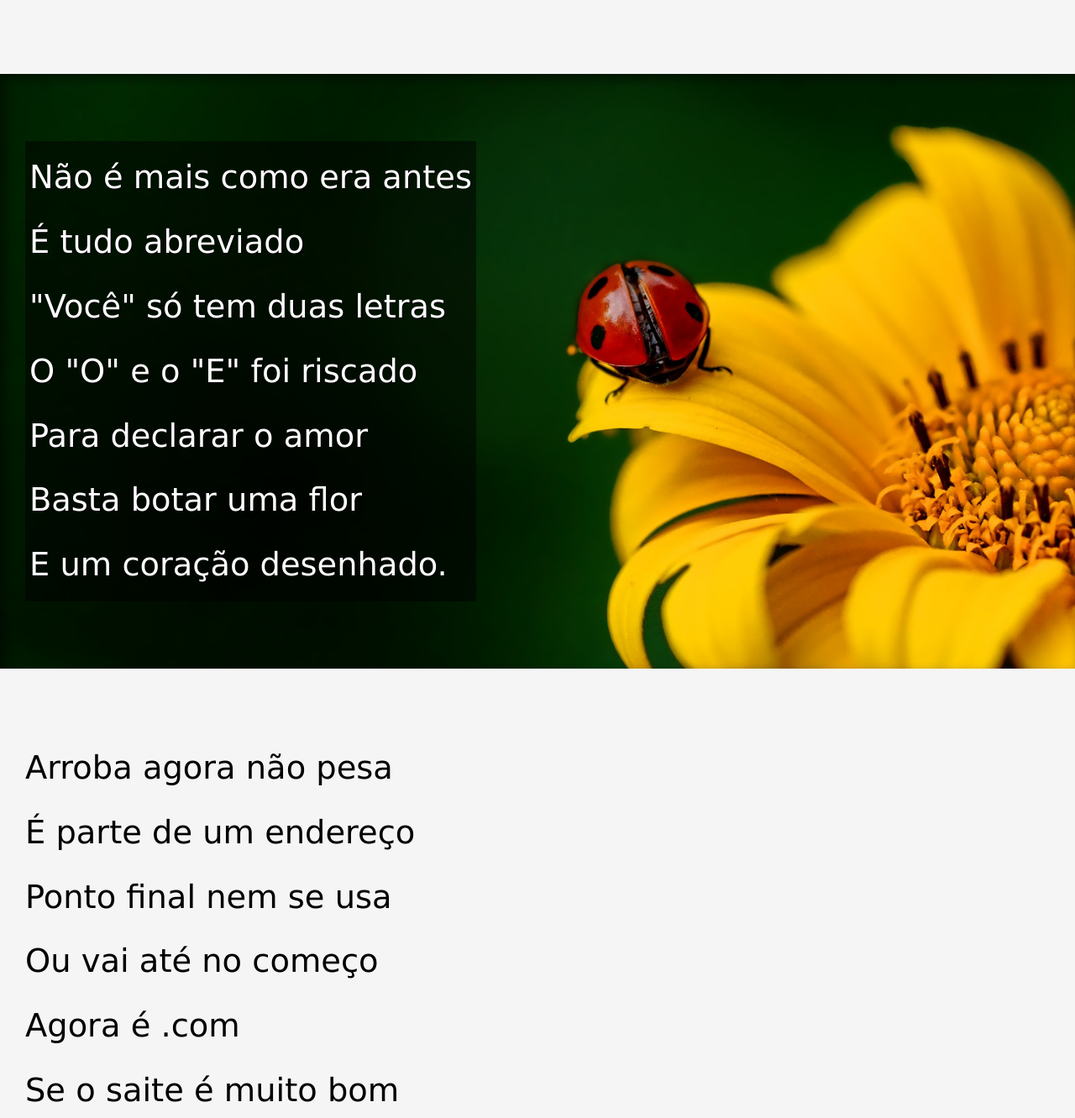
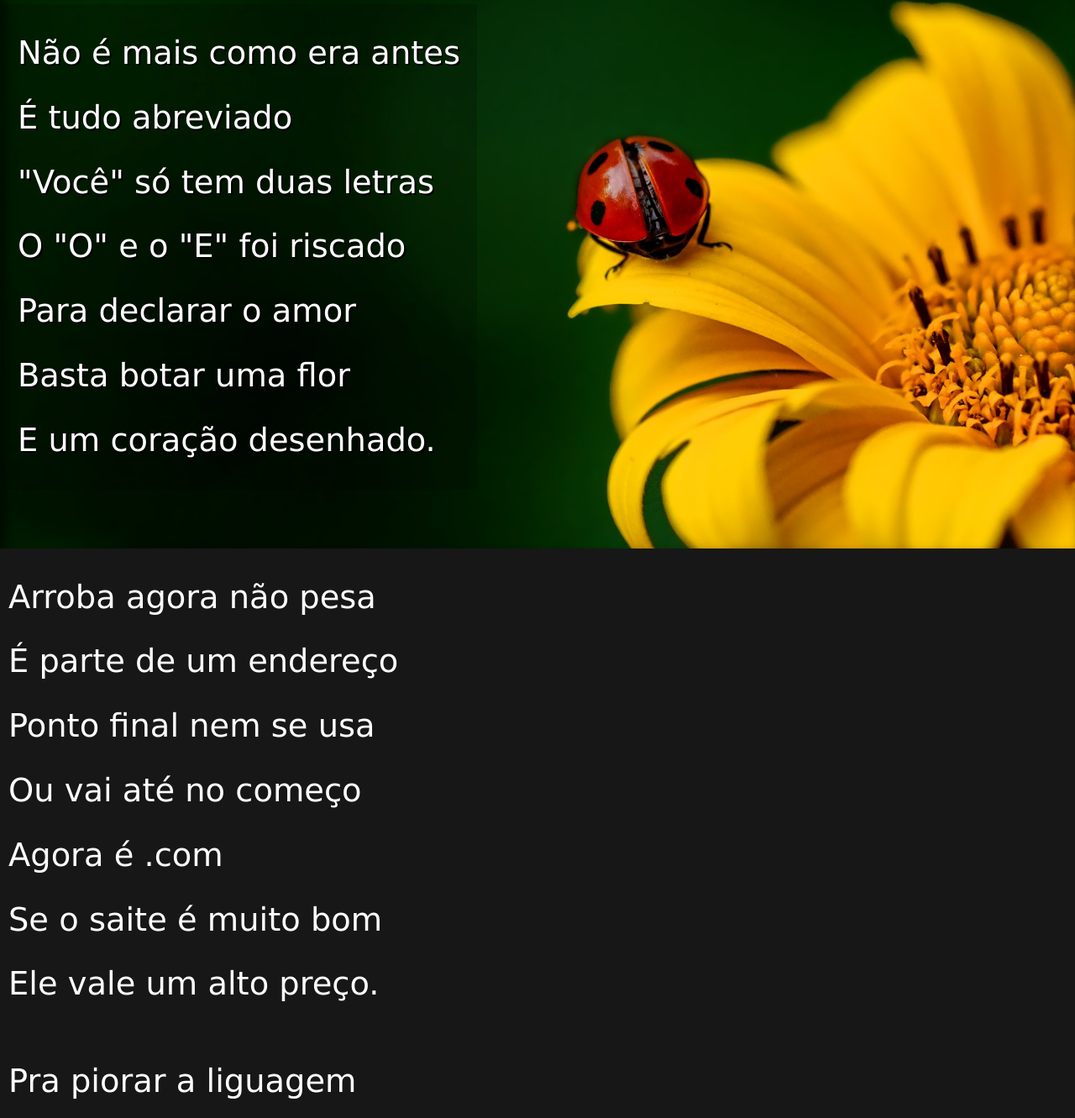
Before and after one commit to renatopires/progeto-cordel, a plain HTML site: page index.html in a window 1280 px wide. Shown: the part 889-2220 px from the top of the page at 84% size. Drawn offline with Linux system fonts and the light colour scheme.

Commit message:
algumas modificaceos

```diff
--- a/estilo/style.css
+++ b/estilo/style.css
@@ -8,8 +8,8 @@
 
 :root {
     --fonte1: Verdana, Geneva, Tahoma, sans-serif;
-    --fonte2: 'Passion One', cursiva;
-   --fonte3: 'Sriracha', cursiva;
+    --fonte2: Verdana, Geneva, Tahoma, sans-serif;
+   --fonte3: Verdana, Geneva, Tahoma, sans-serif;
 }
 
 *{
@@ -25,8 +25,8 @@ html , body {
  font-family: var(--fonte1);
 }
 header{
-    background-color: black;
-    color: white;
+    background-color: rgb(255, 255, 255);
+    color: rgb(0, 0, 0);
     text-align: center;
 }
 
@@ -42,7 +42,7 @@ header > p {
 }
 
 header a, footer a {
-    color: white;
+    color: rgb(0, 0, 0);
     text-decoration: none;
     font-weight: bolder;
 }
@@ -58,28 +58,36 @@ section{
     font-size: 3vw;
 }
 section >p {
-    padding-bottom: 2em;
+    padding-bottom: 1em;
 }
 
 section.normal {
-    background-color: rgb(245, 245, 245);
-    color: black;
-
+    background-color: rgba(0, 0, 0, 0.897);
+    padding-top: 20px;
+    padding-bottom: 20px;
+    color: rgb(255, 255, 255);
+    padding-left: 10px;
 }
 
 section.imagem{
-    background-color: rgba(51, 51, 51, );
+    background-color: rgba(51, 51, 51, 0.829);
     color: white;
-    box-shadow: inset 6px 6px 13px 0px rgba(0, 0, 0, 0.473);
+    padding-left: 1px;
+    padding-bottom: 70px;
+    padding-top: 70px;
+    box-shadow: inset 6px 6px 13px 0px rgba(0, 0, 0, 0.589);
     background-size: cover;
     background-attachment: fixed;
+
     /* Quando você usa background-size nas mesma section e todas elas usam a msm back-size pode fazer a config somente a primaria que as outras iram funcionar */
 }
 section.imagem > p {
     display: inline-block;
-    padding: 5px;
-    background-color: rgba(0, 0, 0, 0.510);
-    text-shadow: 1px 1px 0px black;
+    padding: 20px;
+    padding-left: 20px;
+    background-color: rgba(0, 0, 0, 0.185);
+    text-shadow: 2px 2px 0px black;
+
 }
 section#img01{
     background-image: url('../imagens/background001.jpg');
@@ -90,8 +98,11 @@ section#img02 {
 }
 
 footer{
-    background-color: black;
-    color: white;
+    background-color: rgb(255, 255, 255);
+    color: rgb(0, 0, 0);
     text-align: center;
     padding: 10px;
 }
+footer> a {
+    color: black;
+}
```
